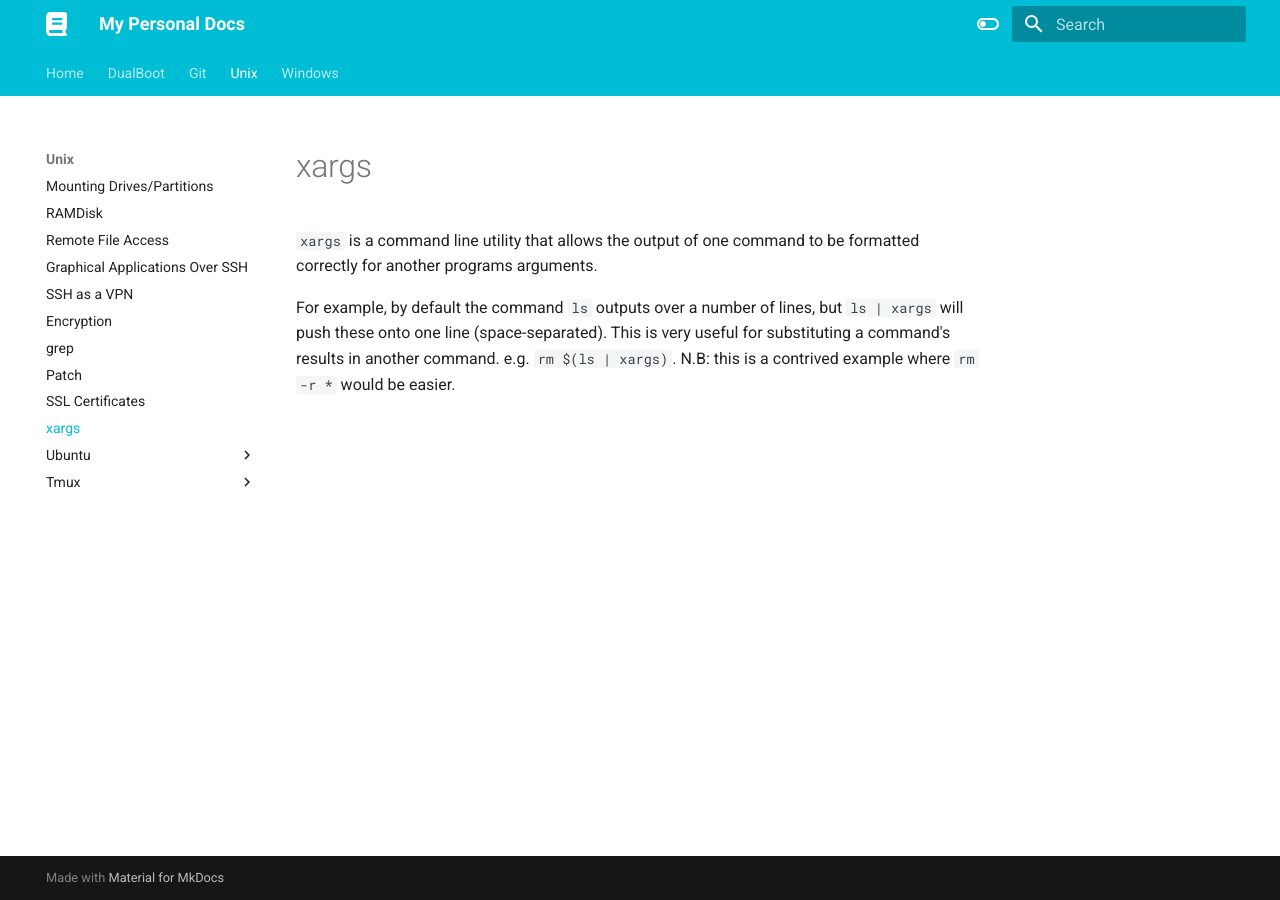
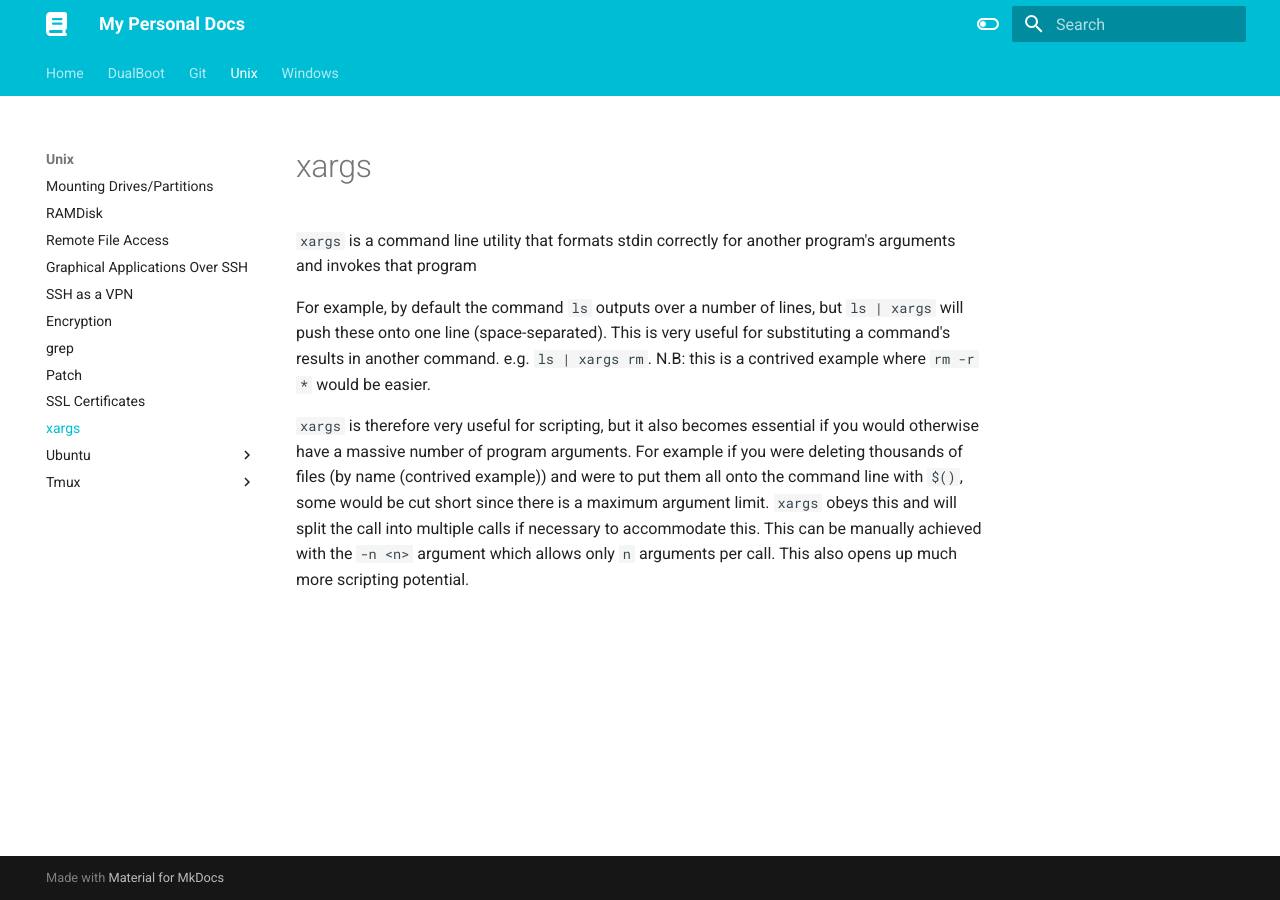
Before and after one commit to jwblangley/docs, an MkDocs documentation site: the page built from docs/Unix/xargs.md, in a window 1280 px wide. Built offline with MkDocs 1.6.1 and Material for MkDocs 9.7.7, drawn with Linux system fonts in a browser that asks for light colours.

Commit message:
Update xargs.md

```diff
--- a/docs/Unix/xargs.md
+++ b/docs/Unix/xargs.md
@@ -1,6 +1,10 @@
 # xargs
 
-`xargs` is a command line utility that allows the output of one command to be formatted correctly for another programs arguments.
+`xargs` is a command line utility that formats stdin correctly for another program's arguments and invokes that program
 
 For example, by default the command `ls` outputs over a number of lines, but `ls | xargs` will push these onto one line (space-separated).
-This is very useful for substituting a command's results in another command. e.g. `rm $(ls | xargs)`. N.B: this is a contrived example where `rm -r *` would be easier.
+This is very useful for substituting a command's results in another command. e.g. `ls | xargs rm`. N.B: this is a contrived example where `rm -r *` would be easier.
+
+`xargs` is therefore very useful for scripting, but it also becomes essential if you would otherwise have a massive number of program arguments.
+For example if you were deleting thousands of files (by name (contrived example)) and were to put them all onto the command line with `$()`, some would be cut short since there is a maximum argument limit. `xargs` obeys this and will split the call into multiple calls if necessary to accommodate this.
+This can be manually achieved with the `-n <n>` argument which allows only `n` arguments per call. This also opens up much more scripting potential.
```
